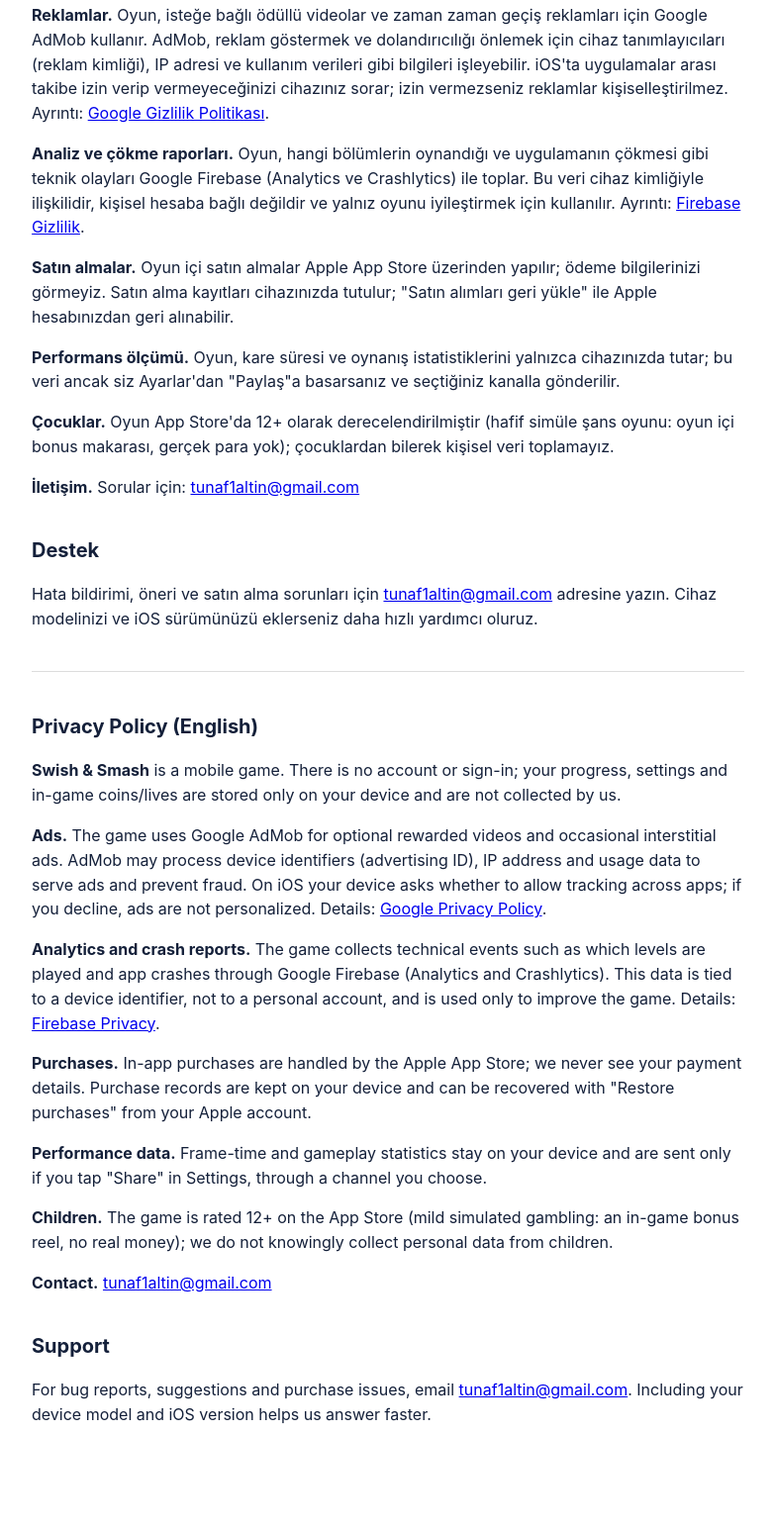
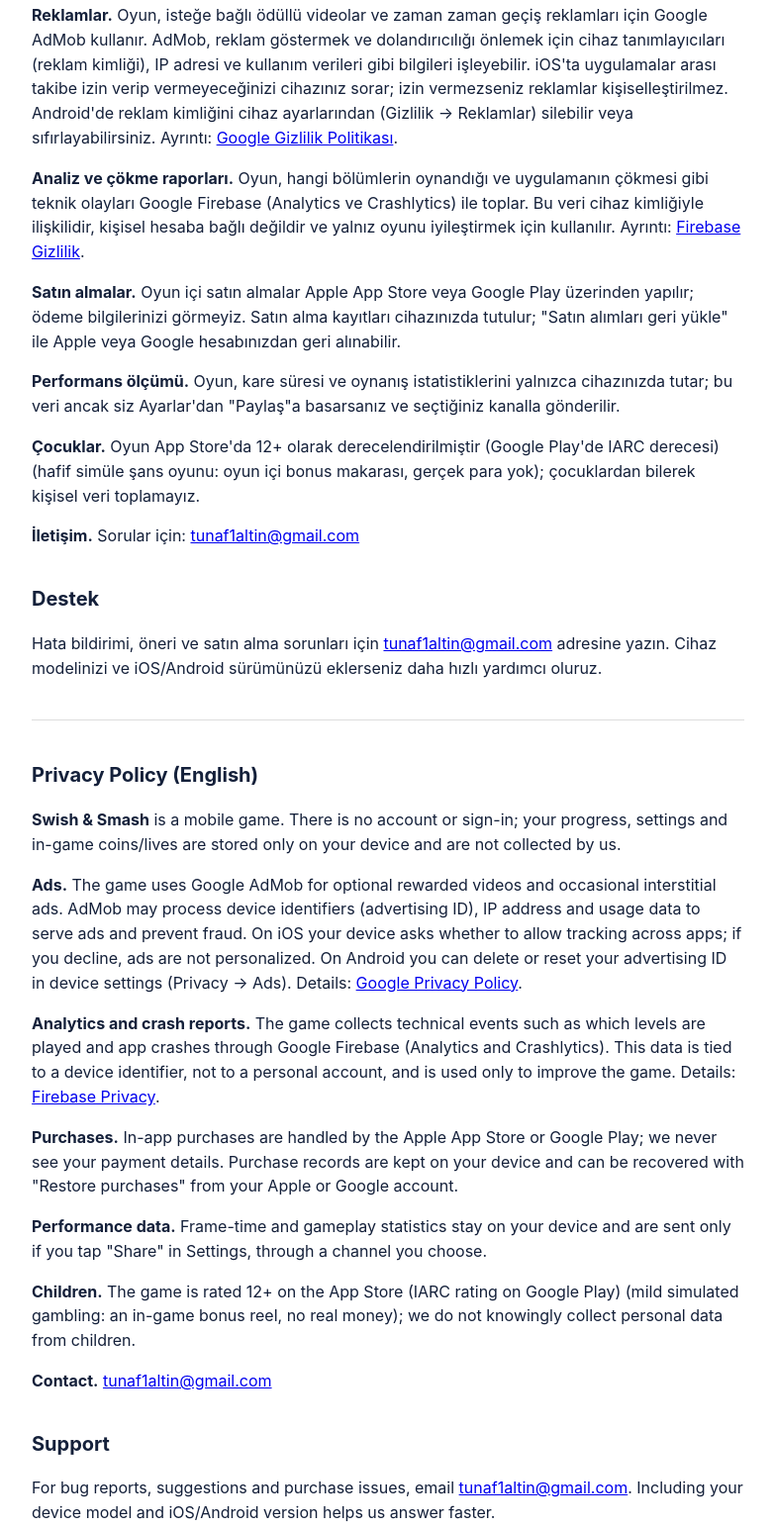
Before and after one commit to tuna3117/swish-smash-site, a plain HTML site: page index.html in a window 1280 px wide. Shown: the part 270-1814 px from the top of the page at 99% size, without its empty margins (248-1030 px from the left). Before the commit the page ends 1752 px from the top, so only its background shows below. Drawn offline with Linux system fonts and the light colour scheme.

Commit message:
Gizlilik: Google Play / Android (satın alma, reklam kimliği, destek)

```diff
--- a/index.html
+++ b/index.html
@@ -20,20 +20,20 @@
 <p><strong>Reklamlar.</strong> Oyun, isteğe bağlı ödüllü videolar ve zaman zaman geçiş reklamları için Google AdMob kullanır.
 AdMob, reklam göstermek ve dolandırıcılığı önlemek için cihaz tanımlayıcıları (reklam kimliği), IP adresi ve
 kullanım verileri gibi bilgileri işleyebilir. iOS'ta uygulamalar arası takibe izin verip vermeyeceğinizi cihazınız sorar;
-izin vermezseniz reklamlar kişiselleştirilmez. Ayrıntı: <a href="https://policies.google.com/privacy">Google Gizlilik Politikası</a>.</p>
+izin vermezseniz reklamlar kişiselleştirilmez. Android'de reklam kimliğini cihaz ayarlarından (Gizlilik → Reklamlar) silebilir veya sıfırlayabilirsiniz. Ayrıntı: <a href="https://policies.google.com/privacy">Google Gizlilik Politikası</a>.</p>
 <p><strong>Analiz ve çökme raporları.</strong> Oyun, hangi bölümlerin oynandığı ve uygulamanın çökmesi gibi teknik
 olayları Google Firebase (Analytics ve Crashlytics) ile toplar. Bu veri cihaz kimliğiyle ilişkilidir, kişisel hesaba bağlı
 değildir ve yalnız oyunu iyileştirmek için kullanılır. Ayrıntı: <a href="https://firebase.google.com/support/privacy">Firebase Gizlilik</a>.</p>
-<p><strong>Satın almalar.</strong> Oyun içi satın almalar Apple App Store üzerinden yapılır; ödeme bilgilerinizi görmeyiz.
-Satın alma kayıtları cihazınızda tutulur; "Satın alımları geri yükle" ile Apple hesabınızdan geri alınabilir.</p>
+<p><strong>Satın almalar.</strong> Oyun içi satın almalar Apple App Store veya Google Play üzerinden yapılır; ödeme bilgilerinizi görmeyiz.
+Satın alma kayıtları cihazınızda tutulur; "Satın alımları geri yükle" ile Apple veya Google hesabınızdan geri alınabilir.</p>
 <p><strong>Performans ölçümü.</strong> Oyun, kare süresi ve oynanış istatistiklerini yalnızca cihazınızda tutar; bu veri
 ancak siz Ayarlar'dan "Paylaş"a basarsanız ve seçtiğiniz kanalla gönderilir.</p>
-<p><strong>Çocuklar.</strong> Oyun App Store'da 12+ olarak derecelendirilmiştir (hafif simüle şans oyunu: oyun içi bonus makarası, gerçek para yok); çocuklardan bilerek kişisel veri toplamayız.</p>
+<p><strong>Çocuklar.</strong> Oyun App Store'da 12+ olarak derecelendirilmiştir (Google Play'de IARC derecesi) (hafif simüle şans oyunu: oyun içi bonus makarası, gerçek para yok); çocuklardan bilerek kişisel veri toplamayız.</p>
 <p><strong>İletişim.</strong> Sorular için: <a href="mailto:tunaf1altin@gmail.com">tunaf1altin@gmail.com</a></p>
 
 <h2>Destek</h2>
 <p>Hata bildirimi, öneri ve satın alma sorunları için <a href="mailto:tunaf1altin@gmail.com">tunaf1altin@gmail.com</a>
-adresine yazın. Cihaz modelinizi ve iOS sürümünüzü eklerseniz daha hızlı yardımcı oluruz.</p>
+adresine yazın. Cihaz modelinizi ve iOS/Android sürümünüzü eklerseniz daha hızlı yardımcı oluruz.</p>
 
 <hr>
 
@@ -42,20 +42,20 @@
 coins/lives are stored only on your device and are not collected by us.</p>
 <p><strong>Ads.</strong> The game uses Google AdMob for optional rewarded videos and occasional interstitial ads. AdMob may
 process device identifiers (advertising ID), IP address and usage data to serve ads and prevent fraud. On iOS your device
-asks whether to allow tracking across apps; if you decline, ads are not personalized. Details:
+asks whether to allow tracking across apps; if you decline, ads are not personalized. On Android you can delete or reset your advertising ID in device settings (Privacy → Ads). Details:
 <a href="https://policies.google.com/privacy">Google Privacy Policy</a>.</p>
 <p><strong>Analytics and crash reports.</strong> The game collects technical events such as which levels are played and app
 crashes through Google Firebase (Analytics and Crashlytics). This data is tied to a device identifier, not to a personal account,
 and is used only to improve the game. Details: <a href="https://firebase.google.com/support/privacy">Firebase Privacy</a>.</p>
-<p><strong>Purchases.</strong> In-app purchases are handled by the Apple App Store; we never see your payment details.
-Purchase records are kept on your device and can be recovered with "Restore purchases" from your Apple account.</p>
+<p><strong>Purchases.</strong> In-app purchases are handled by the Apple App Store or Google Play; we never see your payment details.
+Purchase records are kept on your device and can be recovered with "Restore purchases" from your Apple or Google account.</p>
 <p><strong>Performance data.</strong> Frame-time and gameplay statistics stay on your device and are sent only if you tap
 "Share" in Settings, through a channel you choose.</p>
-<p><strong>Children.</strong> The game is rated 12+ on the App Store (mild simulated gambling: an in-game bonus reel, no real money); we do not knowingly collect personal data from children.</p>
+<p><strong>Children.</strong> The game is rated 12+ on the App Store (IARC rating on Google Play) (mild simulated gambling: an in-game bonus reel, no real money); we do not knowingly collect personal data from children.</p>
 <p><strong>Contact.</strong> <a href="mailto:tunaf1altin@gmail.com">tunaf1altin@gmail.com</a></p>
 
 <h2>Support</h2>
 <p>For bug reports, suggestions and purchase issues, email <a href="mailto:tunaf1altin@gmail.com">tunaf1altin@gmail.com</a>.
-Including your device model and iOS version helps us answer faster.</p>
+Including your device model and iOS/Android version helps us answer faster.</p>
 </body>
 </html>
```
